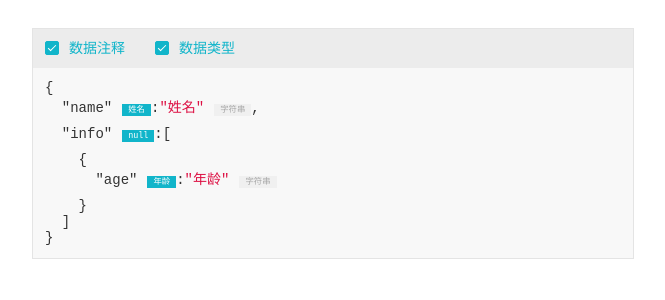
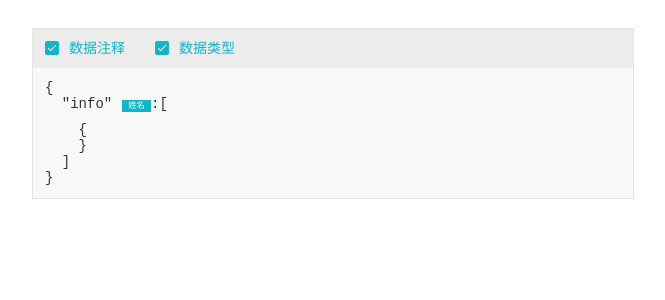
Before and after one commit to easyapi/easyapi-data-view, a Vue app: page / in a window 1280 px wide. Shown: the top 300 px of the page, without its empty margins (68-733 px from the left). Built offline with nearby package versions, Linux system fonts and the light colour scheme.

Commit message:
不显示值修改

```diff
--- a/src/JsonView.vue
+++ b/src/JsonView.vue
@@ -41,7 +41,7 @@ export default {
     };
   },
   created() {
-    this.jsonData = this.makeJson(this.commentData);
+    this.jsonData = this.makeJsonEditor(this.commentData);
     this.resCode();
     this.makeParamsNote();
     this.makeDataType();
@@ -54,7 +54,7 @@ export default {
       this.showDataType();
     },
     commentData: function () {
-      this.jsonData = this.makeJson(this.commentData);
+      this.jsonData = this.makeJsonEditor(this.commentData);
       this.resCode();
       this.makeParamsNote();
       this.makeDataType();
@@ -62,7 +62,7 @@ export default {
   },
   methods: {
 
-    makeJson: function (dataArr) {
+    makeJsonEditor: function (dataArr) {
       if (!dataArr || dataArr.length == 0) {
         return [];
       }
```
